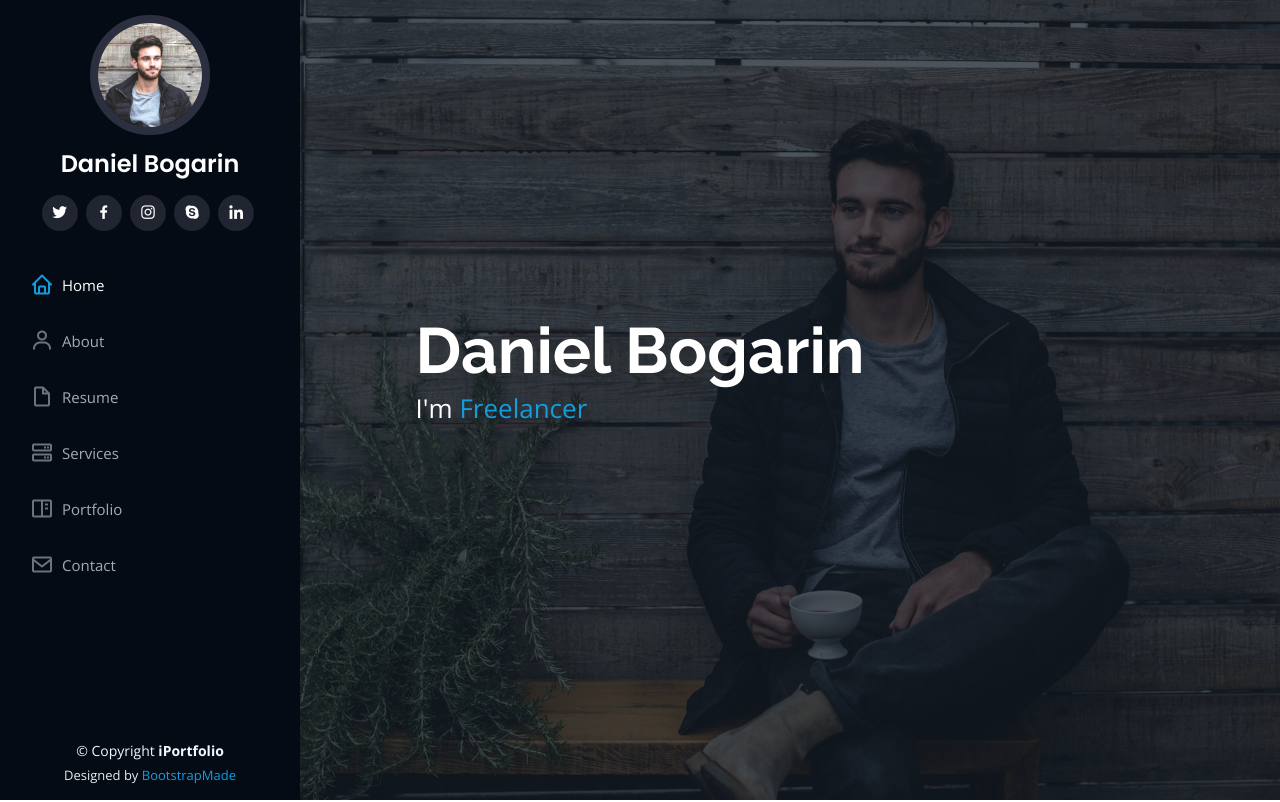
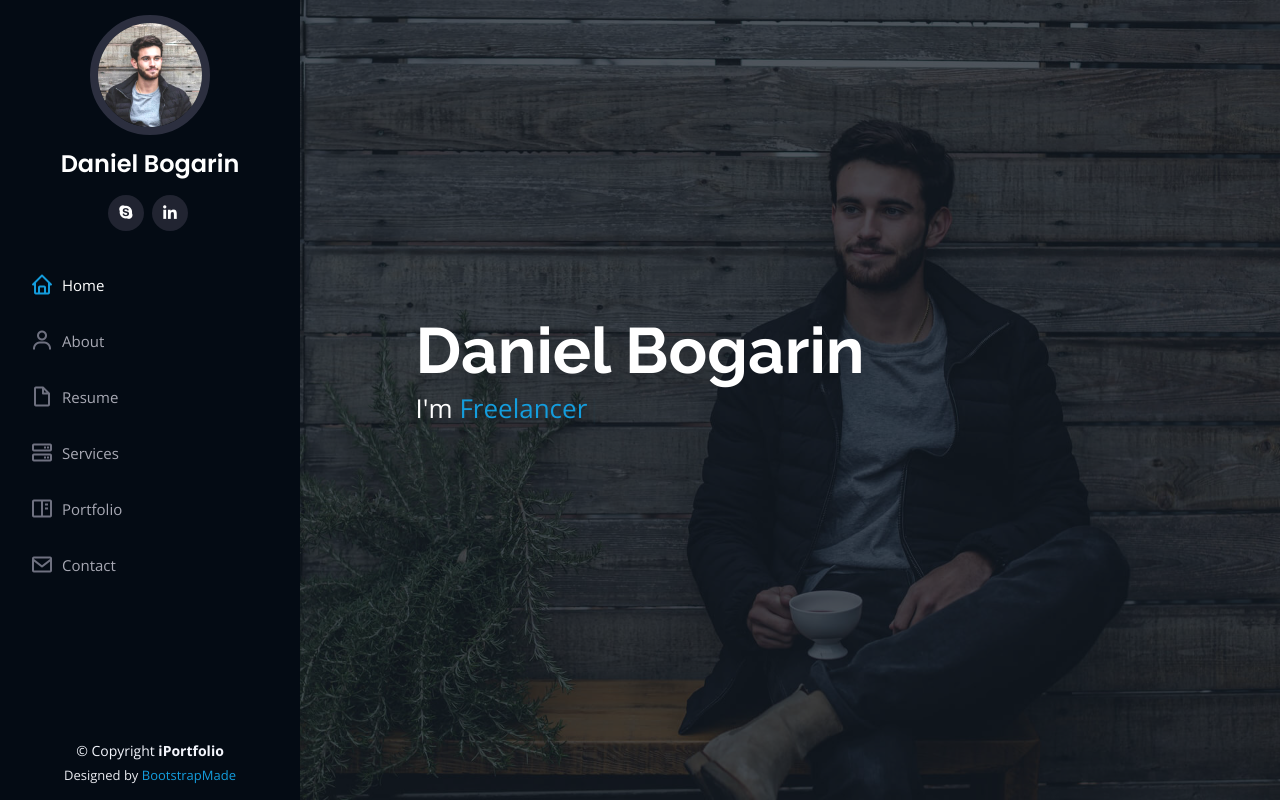
Before and after one commit to dancr13/dbogarin.github.io, a plain HTML site: page index.html in a window 1280 px wide. Shown: the top 802 px of the page. Drawn offline with nearby package versions, Linux system fonts and the light colour scheme.

Commit message:
this adds current changes.

```diff
--- a/index.html
+++ b/index.html
@@ -49,11 +49,11 @@
         <img src="assets/img/profile-img.jpg" alt="" class="img-fluid rounded-circle">
         <h1 class="text-light"><a href="index.html">Daniel Bogarin</a></h1>
         <div class="social-links mt-3 text-center">
-          <a href="#" class="twitter"><i class="bx bxl-twitter"></i></a>
-          <a href="#" class="facebook"><i class="bx bxl-facebook"></i></a>
-          <a href="#" class="instagram"><i class="bx bxl-instagram"></i></a>
-          <a href="#" class="google-plus"><i class="bx bxl-skype"></i></a>
-          <a href="#" class="linkedin"><i class="bx bxl-linkedin"></i></a>
+          <!--  <a href="#" class="twitter"><i class="bx bxl-twitter"></i></a>-->
+        <!--  <a href="#" class="facebook"><i class="bx bxl-facebook"></i></a>-->
+          <!-- <a href="#" class="instagram"><i class="bx bxl-instagram"></i></a> -->
+         <a href="https://join.skype.com/invite/rhwg0RHtRGjo"  target="_blank" class="google-plus"><i class="bx bxl-skype"></i></a>
+          <a href="https://www.linkedin.com/in/daniel-bogar%C3%ADn-granados-21337630/" target="_blank" class="linkedin"><i class="bx bxl-linkedin"></i></a>
         </div>
       </div>
 
```
